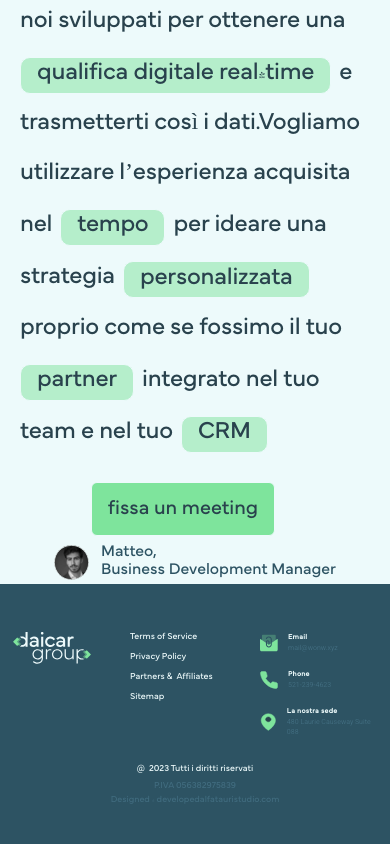
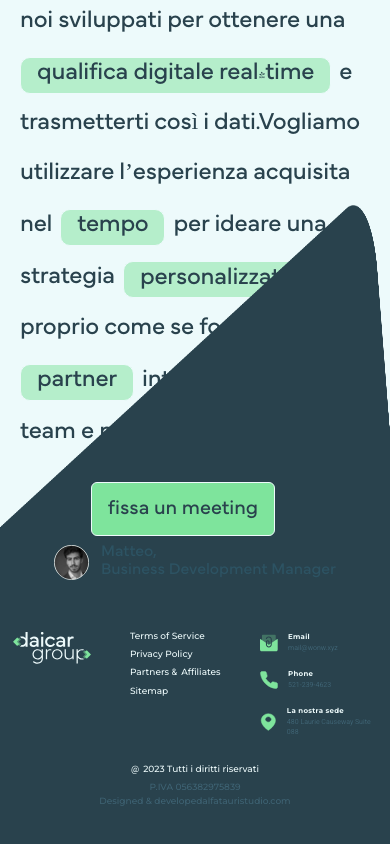
Before and after one commit to neharadialcode/daicar-group-animation, a React (Create React App) app: page / in a window 390 px wide. Shown: the part 7498-8342 px from the top of the page. Built offline with nearby package versions, Linux system fonts and the light colour scheme.

Commit message:
updating footer code

```diff
--- a/src/assets/scss/app.scss
+++ b/src/assets/scss/app.scss
@@ -719,7 +719,6 @@ $background-color_3: black;
 .footer_background_set {
   bottom: 0;
   left: 0 !important;
-  right: 0 !important;
   width: 100%;
   height: 750px;
 }
--- a/src/assets/scss/media.scss
+++ b/src/assets/scss/media.scss
@@ -454,6 +454,9 @@
     font-size: 20px !important;
     padding: 14.4px 16px !important;
   }
+  .footer_background_set {
+    height: 650px;
+  }
 }
 
 @media (max-width: 991.98px) {
--- a/src/components/Footer.jsx
+++ b/src/components/Footer.jsx
@@ -16,7 +16,7 @@ function Footer() {
       <section className="green pt-5 min -vh-100 position-relative d-flex align-items-end justify-content-center">
         <BackToTop />
         <img
-          className="position-absolute footer_background_set d-none d-xl-block"
+          className="position-absolute footer_background_set"
           src={footerbg}
           alt="footerbg"
         />
@@ -31,14 +31,14 @@ function Footer() {
                 />
               </a>
               <div className="mt-4 mt-sm-0 d-md-block d-none">
-                <p className="mb-0 font_xsm fw_medium color_white_off ff_mon">
-                  <span className="ff_roboto pe-1 ">@</span>
+                <p className="mb-0 font_xsm fw_medium color_white_off ff_montserrat text-nowrap">
+                  <span className="ff_roboto pe-1">@</span>
                   {getnewyear} Tutti i diritti riservati
                 </p>
-                <p className="mb-0 font_xsm fw_medium color_light_gray mt-1 ff_mon">
+                <p className="mb-0 font_xsm fw_medium color_light_gray mt-1 ff_montserrat">
                   P.IVA 056382975839
                 </p>
-                <p className="mb-0 font_xsm fw_medium color_light_gray text_hover mt-1 ff_mon">
+                <p className="mb-0 font_xsm fw_medium color_light_gray text_hover mt-1 ff_montserrat">
                   Designed & developed<br className="d-md-block d-none"></br>
                   alfatauristudio.com
                 </p>
@@ -48,7 +48,7 @@ function Footer() {
               <ul className="ps-0">
                 <li className="lh_0 list-unstyled">
                   <a
-                    className="font_xsm  text-decoration-none  fw_medium color_white_off list_item_text ff_mon"
+                    className="font_xsm  text-decoration-none  fw_medium color_white_off list_item_text ff_montserrat"
                     href="#"
                   >
                     Terms of Service
@@ -56,7 +56,7 @@ function Footer() {
                 </li>
                 <li className="margin_top15 lh_0 list-unstyled">
                   <a
-                    className="font_xsm  text-decoration-none  fw_medium color_white_off list_item_text ff_mon"
+                    className="font_xsm  text-decoration-none  fw_medium color_white_off list_item_text ff_montserrat"
                     href="#"
                   >
                     Privacy Policy
@@ -64,7 +64,7 @@ function Footer() {
                 </li>
                 <li className="margin_top15 lh_0 list-unstyled">
                   <a
-                    className="font_xsm  text-decoration-none  fw_medium color_white_off list_item_text ff_mon"
+                    className="font_xsm  text-decoration-none  fw_medium color_white_off list_item_text ff_montserrat"
                     href="#"
                   >
                     Partners <span className="ff_roboto pe-1">&</span>Affiliates
@@ -72,7 +72,7 @@ function Footer() {
                 </li>
                 <li className="margin_top15 lh_0 list-unstyled">
                   <a
-                    className="font_xsm  text-decoration-none fw_medium color_white_off list_item_text ff_mon"
+                    className="font_xsm  text-decoration-none fw_medium color_white_off list_item_text ff_montserrat"
                     href="#"
                   >
                     Sitemap
@@ -85,13 +85,13 @@ function Footer() {
                 <img className="common_width" src={sms_img} alt="sms_img" />
                 <div className=" flex-column d-flex d-inline-block">
                   <a
-                    className="mb-0 list_item_text list-unstyled text-decoration-none  font_sm fw-bold letter_spacing color_white_off ff_mon"
+                    className="mb-0 list_item_text list-unstyled text-decoration-none  font_sm fw-bold letter_spacing color_white_off ff_montserrat"
                     href="mailTo:mail@wonw.xyz"
                   >
                     Email
                   </a>
                   <a
-                    className="mb-0 font_sm fw-normal list-unstyled text-decoration-none  color_light_gray ff_roboto text_hover mt-sm-1 ff_mon"
+                    className="mb-0 font_sm fw-normal list-unstyled text-decoration-none color_light_gray ff_roboto text_hover mt-sm-1"
                     href="mailTo:mail@wonw.xyz"
                   >
                     mail@wonw.xyz
@@ -102,13 +102,13 @@ function Footer() {
                 <img className="common_width" src={phone_img} alt="sms_img" />
                 <div className=" flex-column d-flex d-inline-block">
                   <a
-                    className="mb-0 list_item_text list-unstyled text-decoration-none  font_sm fw-bold letter_spacing color_white_off ff_mon"
+                    className="mb-0 list_item_text list-unstyled text-decoration-none font_sm fw-bold letter_spacing color_white_off ff_montserrat"
                     href="tel:521-239-4623"
                   >
                     Phone
                   </a>
                   <a
-                    className="mb-0 font_sm list-unstyled text-decoration-none fw-normal color_light_gray ff_roboto text_hover mt-sm-1 ff_mon"
+                    className="mb-0 font_sm list-unstyled text-decoration-none fw-normal color_light_gray ff_roboto text_hover mt-sm-1"
                     href="tel:521-239-4623"
                   >
                     521-239-4623
@@ -119,13 +119,14 @@ function Footer() {
                 <img className="common_width" src={icon_img} alt="sms_img" />
                 <div className=" flex-column d-flex d-inline-block">
                   <a
-                    className="mb-0 list_item_text list-unstyled text-decoration-none  font_sm fw-bold letter_spacing color_white_off ff_mon"
+                    className="mb-0 list_item_text list-unstyled text-decoration-none font_sm fw-bold letter_spacing color_white_off ff_montserrat"
                     href="#"
                   >
                     La nostra sede
                   </a>
                   <a
-                    className="mb-0 font_sm fw-normal list-unstyled text-decoration-none  color_light_gray ff_roboto text_hover mt-sm-1 ff_mon"
+                    className="mb-0 font_sm fw-normal list-unstyled text-decoration-none color_light_gray ff_roboto text_hover mt-sm-1lh_0
+                    "
                     href="#"
                   >
                     480 Laurie Causeway Suite 088
@@ -145,14 +146,14 @@ function Footer() {
                   <img className="svg" src={icon_3} alt="icon_3" />
                 </a>
               </div>
-              <p className="mb-0 font_xsm d-md-none d-block fw_medium text-center color_white_off ff_mon">
+              <p className="mb-0 font_xsm d-md-none d-block fw_medium text-center color_white_off ff_montserrat">
                 <span className="ff_roboto pe-1 ">@</span>
                 {getnewyear} Tutti i diritti riservati
               </p>
-              <p className="mb-0 font_xsm d-md-none d-block fw_medium text-center color_light_gray mt-1 ff_mon">
+              <p className="mb-0 font_xsm d-md-none d-block fw_medium text-center color_light_gray mt-1 ff_montserrat">
                 P.IVA 056382975839
               </p>
-              <p className="mb-0 font_xsm d-md-none d-block fw_medium text-center color_light_gray text_hover ff_mon">
+              <p className="mb-0 font_xsm d-md-none d-block fw_medium text-center color_light_gray text_hover ff_montserrat">
                 Designed & developed<br className="d-md-block d-none"></br>
                 alfatauristudio.com
               </p>
--- a/src/components/Meeting.jsx
+++ b/src/components/Meeting.jsx
@@ -4,12 +4,15 @@ import gsap from "gsap";
 
 function About() {
   useEffect(() => {
+    let third = gsap.matchMedia();
+    third.add("(min-width:576px)", () => {
       let sixth = gsap.timeline({
         scrollTrigger: {
           trigger: ".about_parent",
           pin: true,
           pinSpacing: false,
         },
+      });
     });
   }, []);
   // useEffect(() => {
```
Lines whose indentation alone changed are shown as unchanged.
